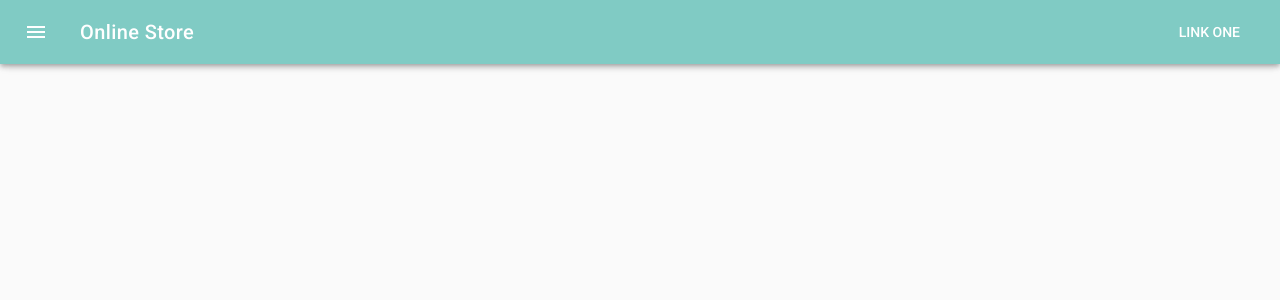
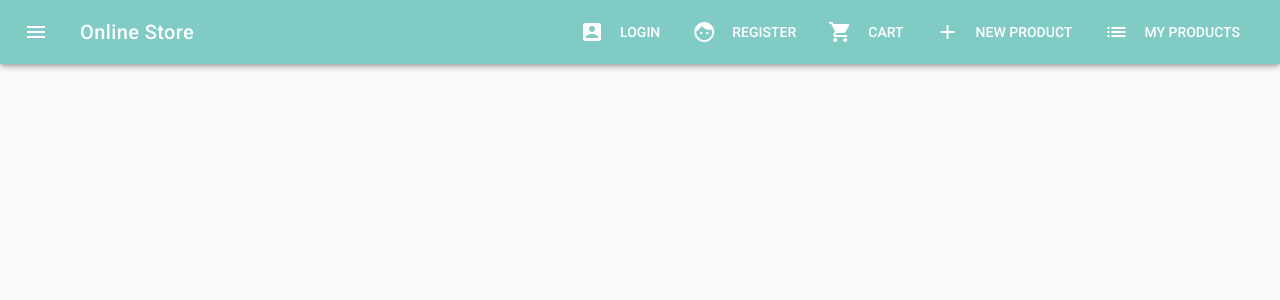
Before and after one commit to yurashalya/OnlineStore-Vue.js-, a Vue app: page /login in a window 1280 px wide. Shown: the top 300 px of the page. Built offline with nearby package versions, Linux system fonts and the light colour scheme.

Commit message:
Create link a navigation menu

```diff
--- a/src/components/Navbar.vue
+++ b/src/components/Navbar.vue
@@ -1,12 +1,35 @@
 <template>
 	<div>
-		<v-navigation-drawer app temporary></v-navigation-drawer>
+		<v-navigation-drawer app temporary v-model="sideNav">
+			 <v-list>
+          <v-list-tile
+			v-for="(link, i) in links"
+			:key="i"
+			:to="link.url"
+          >
+            <v-list-tile-action>
+              <v-icon> {{ link.icon }} </v-icon>
+            </v-list-tile-action>
+
+            <v-list-tile-content>
+              <v-list-tile-title v-text="link.title"></v-list-tile-title>
+            </v-list-tile-content>
+          </v-list-tile>
+        </v-list>
+		</v-navigation-drawer>
   		<v-toolbar app  color="teal lighten-3"dark>
-  			<v-toolbar-side-icon></v-toolbar-side-icon>
+  			<v-toolbar-side-icon @click= "sideNav = !sideNav"></v-toolbar-side-icon>
 		    <v-toolbar-title>Online Store</v-toolbar-title>
 		    <v-spacer></v-spacer>
 		    <v-toolbar-items class="hidden-sm-and-down">
-		      <v-btn flat>Link One</v-btn>
+		      <v-btn flat
+				v-for="(link,i) in links"
+				:key="i"
+				:to="link.url"
+		      >
+				<v-icon left> {{ link.icon }} </v-icon>
+		      	{{ link.title }}
+		  		</v-btn>
 
 		    </v-toolbar-items>
   		</v-toolbar>
@@ -22,6 +45,17 @@
 
 <script>
 	export default {
-
+		data () {
+			return {
+				sideNav: false,
+				links: [
+					{ title: 'Login', icon: 'account_box', url: '/login' },
+					{ title: 'Register', icon: 'face', url: '/register' },
+					{ title: 'Cart', icon: 'shopping_cart', url: '/checkout' },
+					{ title: 'New Product', icon: 'add', url: '/new' },
+					{ title: 'My Products', icon: 'list', url: '/list' },
+				]
+			}
+		}
 	}
 </script>
```
